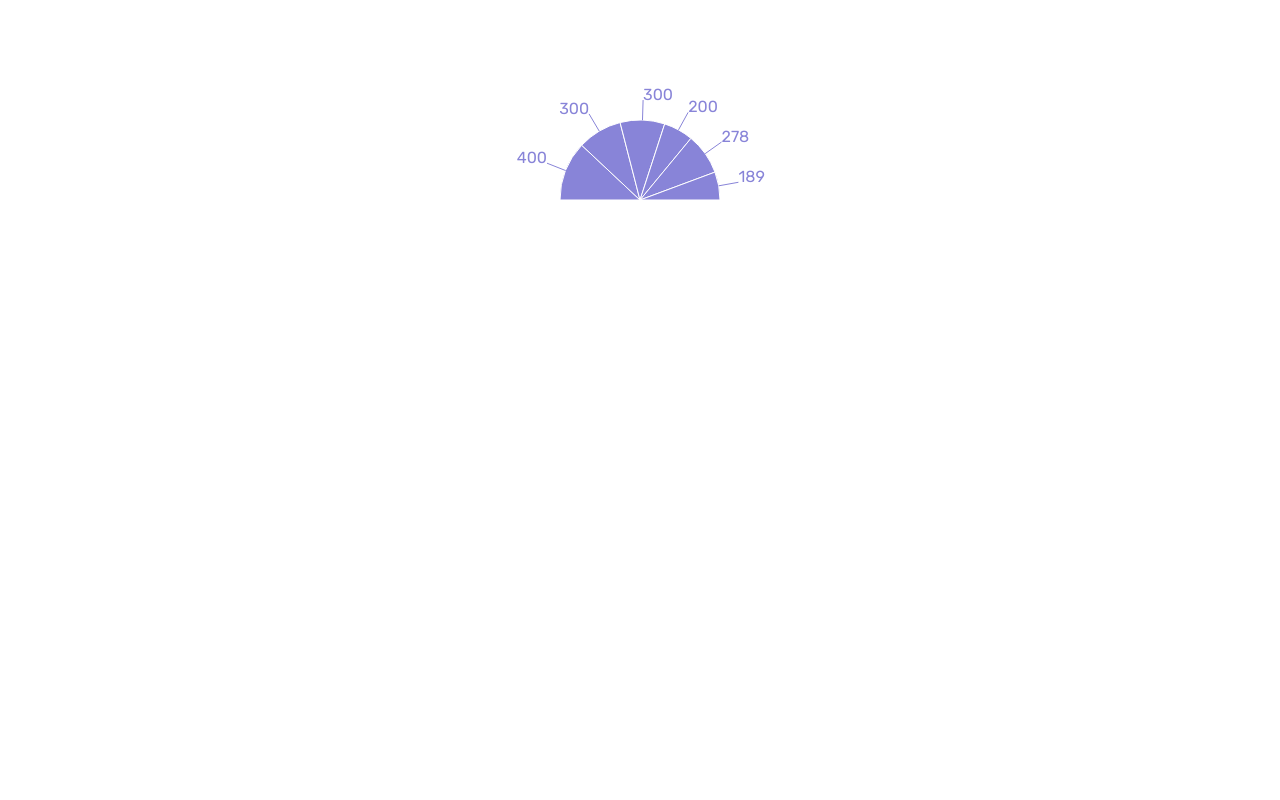
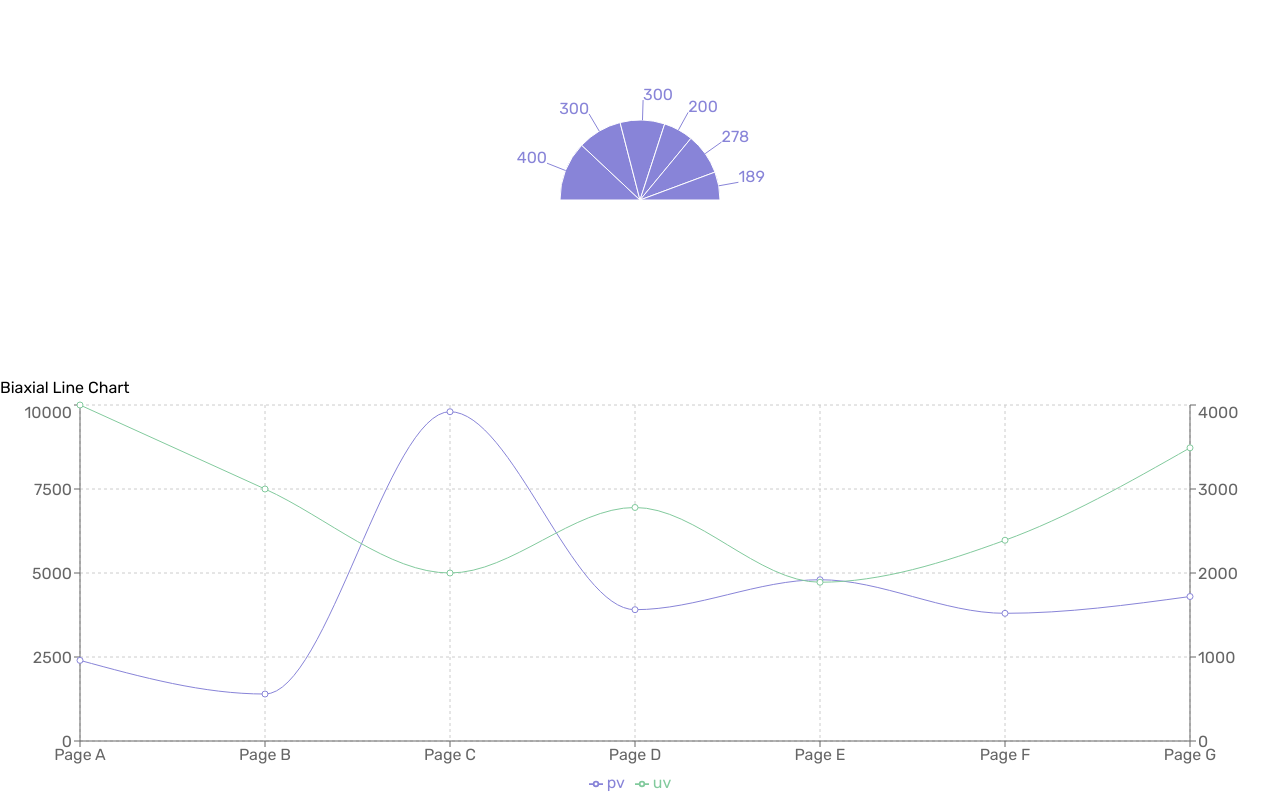
Before and after one commit to Ishrak-Adit07/Framer_Tutorial, a React (Vite) app in the folder client/: page / in a window 1280 px wide. Shown: the part 1472-2272 px from the top of the page. Before the commit the page ends 1872 px from the top, so only its background shows below. Built offline with nearby package versions, Linux system fonts and the light colour scheme.

Commit message:
Recharts biaxial line chart commit

```diff
--- a/client/src/Components/Charts.jsx
+++ b/client/src/Components/Charts.jsx
@@ -1,12 +1,14 @@
 /* eslint-disable no-unused-vars */
 import React from "react";
 import StraightAnglePieChart from "./Charts/StraightAnglePieChart";
+import BiaxialLineChart from "./Charts/BiaxialLineChart";
 
 const Charts = () => {
   return (
     <div className="flex flex-wrap justify-center items-center mt-10">
       <h1 className="text-4xl">This is Charts Section</h1>
       <StraightAnglePieChart />
+      <BiaxialLineChart />
     </div>
   );
 };
--- /dev/null
+++ b/client/src/Components/Charts/BiaxialLineChart.jsx
@@ -0,0 +1,98 @@
+/* eslint-disable no-unused-vars */
+import React, { PureComponent } from "react";
+import {
+  LineChart,
+  Line,
+  XAxis,
+  YAxis,
+  CartesianGrid,
+  Tooltip,
+  Legend,
+  ResponsiveContainer,
+} from "recharts";
+
+const data = [
+  {
+    name: "Page A",
+    uv: 4000,
+    pv: 2400,
+    amt: 2400,
+  },
+  {
+    name: "Page B",
+    uv: 3000,
+    pv: 1398,
+    amt: 2210,
+  },
+  {
+    name: "Page C",
+    uv: 2000,
+    pv: 9800,
+    amt: 2290,
+  },
+  {
+    name: "Page D",
+    uv: 2780,
+    pv: 3908,
+    amt: 2000,
+  },
+  {
+    name: "Page E",
+    uv: 1890,
+    pv: 4800,
+    amt: 2181,
+  },
+  {
+    name: "Page F",
+    uv: 2390,
+    pv: 3800,
+    amt: 2500,
+  },
+  {
+    name: "Page G",
+    uv: 3490,
+    pv: 4300,
+    amt: 2100,
+  },
+];
+
+function BiaxialLineChart() {
+  return (
+    <div
+      style={{ width: "100%", height: 400 }}
+      className="flex flex-wrap justify-center items-center mt-10"
+    >
+      <h1 className="text-2xl mb-10">Biaxial Line Chart</h1>
+      <ResponsiveContainer width="100%" height="100%">
+        <LineChart
+          width={500}
+          height={300}
+          data={data}
+          margin={{
+            top: 5,
+            right: 30,
+            left: 20,
+            bottom: 5,
+          }}
+        >
+          <CartesianGrid strokeDasharray="3 3" />
+          <XAxis dataKey="name" />
+          <YAxis yAxisId="left" />
+          <YAxis yAxisId="right" orientation="right" />
+          <Tooltip />
+          <Legend />
+          <Line
+            yAxisId="left"
+            type="monotone"
+            dataKey="pv"
+            stroke="#8884d8"
+            activeDot={{ r: 8 }}
+          />
+          <Line yAxisId="right" type="monotone" dataKey="uv" stroke="#82ca9d" />
+        </LineChart>
+      </ResponsiveContainer>
+    </div>
+  );
+}
+
+export default BiaxialLineChart;
```
